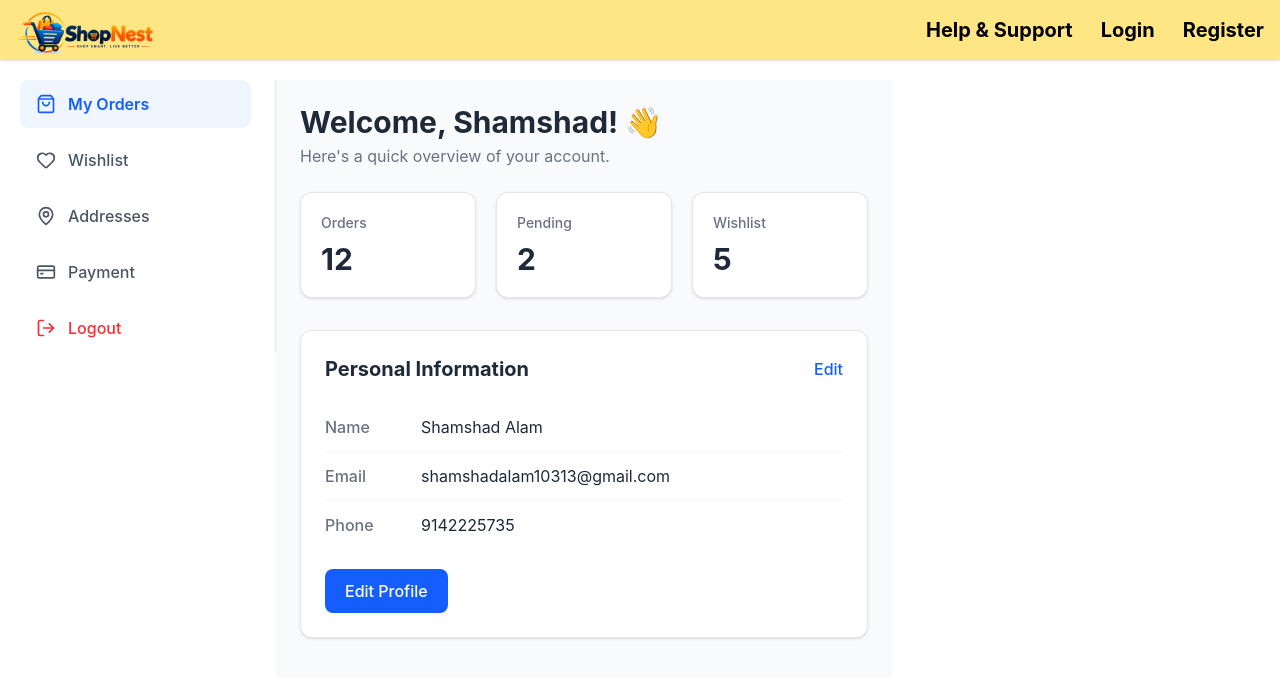
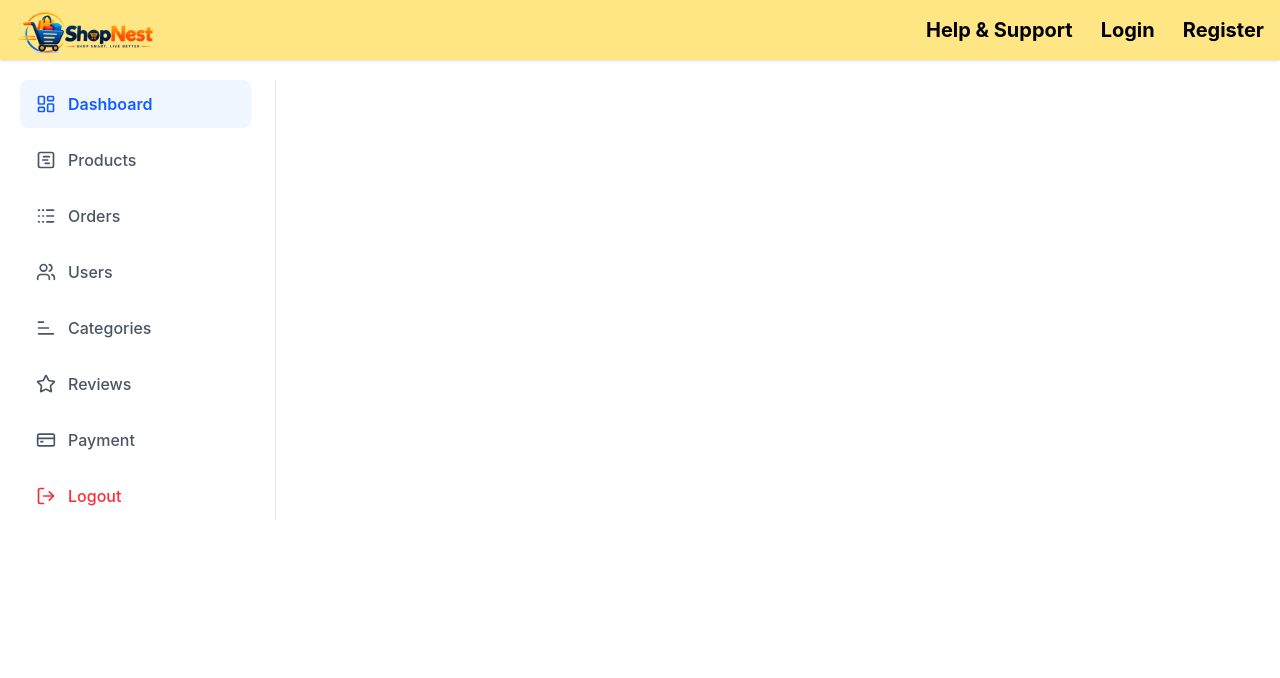
Before and after one commit to shamshadalam232/E-commerce-, a React app in the folder frontend/: page /profile in a window 1280 px wide. Shown: the top 678 px of the page. Built offline with nearby package versions, Linux system fonts and the light colour scheme; no server answers; the HTML template or start-up script is replaced by a standard one.

Commit message:
some new feature

```diff
--- /dev/null
+++ b/frontend/src/components/AdminProfileOneSide.jsx
@@ -0,0 +1,91 @@
+import React from 'react'
+import { Heart, CreditCard, LogOut, LayoutDashboard, SquareChartGantt, Logs, Users, ListSortAscending, Star} from "lucide-react";
+
+
+export default function AdminProfileOneSide({adminActiveTab, setAdminActiveTab}) {
+  return (
+   <div className="w-64 border-r border-gray-200 pr-6">
+
+  <div className="space-y-2">
+
+    {/* My Orders */}
+    <div onClick={() => setAdminActiveTab("dashBoard")} className="flex items-center gap-3 px-4 py-3 rounded-lg
+                    bg-blue-50 text-blue-600 font-semibold cursor-pointer">
+      <LayoutDashboard size={20} />
+      <span>Dashboard</span>
+    </div>
+
+    {/* Wishlist */}
+    <div onClick={() => setAdminActiveTab("createProduct")} className="flex items-center gap-3 px-4 py-3 rounded-lg
+                    text-gray-600 font-medium
+                    hover:bg-gray-100 hover:text-gray-900
+                    cursor-pointer transition">
+      <SquareChartGantt size={20} />
+      <span>Products</span>
+    </div>
+
+    {/* Wishlist */}
+    <div onClick={() => setAdminActiveTab("createProduct")} className="flex items-center gap-3 px-4 py-3 rounded-lg
+                    text-gray-600 font-medium
+                    hover:bg-gray-100 hover:text-gray-900
+                    cursor-pointer transition">
+     <Logs size={20} />
+      <span>Orders</span>
+    </div>
+
+
+    {/* Wishlist */}
+    <div onClick={() => setAdminActiveTab("createProduct")} className="flex items-center gap-3 px-4 py-3 rounded-lg
+                    text-gray-600 font-medium
+                    hover:bg-gray-100 hover:text-gray-900
+                    cursor-pointer transition">
+      <Users size={20} />
+      <span>Users</span>
+    </div>
+
+
+
+    {/* Wishlist */}
+    <div onClick={() => setAdminActiveTab("createProduct")} className="flex items-center gap-3 px-4 py-3 rounded-lg
+                    text-gray-600 font-medium
+                    hover:bg-gray-100 hover:text-gray-900
+                    cursor-pointer transition">
+      <ListSortAscending size={20} />
+      <span>Categories</span>
+    </div>
+
+
+
+    {/* Wishlist */}
+    <div onClick={() => setAdminActiveTab("createProduct")} className="flex items-center gap-3 px-4 py-3 rounded-lg
+                    text-gray-600 font-medium
+                    hover:bg-gray-100 hover:text-gray-900
+                    cursor-pointer transition">
+      <Star size={20} />
+      <span>Reviews</span>
+    </div>
+
+
+    {/* Payment */}
+    <div className="flex items-center gap-3 px-4 py-3 rounded-lg
+                    text-gray-600 font-medium
+                    hover:bg-gray-100 hover:text-gray-900
+                    cursor-pointer transition">
+      <CreditCard size={20} />
+      <span>Payment</span>
+    </div>
+
+    {/* Logout */}
+    <div className="flex items-center gap-3 px-4 py-3 rounded-lg
+                    text-red-500 font-medium
+                    hover:bg-red-50 hover:text-red-600
+                    cursor-pointer transition">
+      <LogOut size={20} />
+      <span>Logout</span>
+    </div>
+
+  </div>
+
+</div>
+  )
+}
--- /dev/null
+++ b/frontend/src/components/AdminSecondSide.jsx
@@ -0,0 +1,16 @@
+import React from 'react'
+import AddProduct from '../pages/admin/AddProduct'
+import DashBoard from '../pages/admin/DashBoard'
+import EditProduct from '../pages/admin/EditProduct'
+
+export default function AdminSecondSide({adminActiveTab}) {
+  return (
+    <div>
+        {adminActiveTab === "dashBoard" && <DashBoard /> }
+
+        {adminActiveTab === "createProduct" && <AddProduct />}
+
+        {adminActiveTab === "editProduct" && <EditProduct/> }
+    </div>
+  )
+}
--- a/frontend/src/pages/ProfilePage.jsx
+++ b/frontend/src/pages/ProfilePage.jsx
@@ -1,16 +1,45 @@
-import React, { useState } from 'react'
+import React, { useEffect, useState } from 'react'
 import ProfileOneSide from '../components/ProfileOneSide'
 import ProfileSecondSide from '../components/ProfileSecondSide'
+import api from '../api/Axios';
+import AdminProfileOneSide from '../components/AdminProfileOneSide';
+import AdminSecondSide from '../components/AdminSecondSide';
 
 export default function ProfilePage() {
 
   const [activeTab, setActiveTab] = useState("orders");
 
+  const [adminActiveTab, setAdminActiveTab] = useState('productCreate')
+
+  const [user, setUser] = useState(null)
+
+  useEffect (() => {
+      userData()
+  },[])
+
+  const userData = async () => {
+    const user = await api.get('/users/me')
+    console.log(user.data.findUser)
+    setUser(user.data.findUser)
+  }
+
 
   return (
-    <div className='flex p-5'>
+    <div>
+    {userData.role === 'user' ? (
+
+      <div className='flex p-5'>
         <div><ProfileOneSide activeTab={activeTab} setActiveTab={setActiveTab} /></div>
         <div><ProfileSecondSide activeTab={activeTab} /></div>
-    </div>
+     </div>
+
+    ) : (
+
+      <div className='flex p-5'>
+        <div><AdminProfileOneSide adminActiveTab={adminActiveTab} setAdminActiveTab={setAdminActiveTab} /></div>
+        <div><AdminSecondSide adminActiveTab={adminActiveTab} /></div>
+      </div>
+    )}
+   </div>
   )
 }
--- a/frontend/src/pages/WishListPage.jsx
+++ b/frontend/src/pages/WishListPage.jsx
@@ -2,6 +2,6 @@ import React from 'react'
 
 export default function WishListPage() {
   return (
-    <div>WishLise</div>
+    <div>WishListPage</div>
   )
 }
--- a/frontend/src/pages/admin/AddProduct.jsx
+++ b/frontend/src/pages/admin/AddProduct.jsx
@@ -0,0 +1,7 @@
+import React from 'react'
+
+export default function AddProduct() {
+  return (
+    <div>AddProduct</div>
+  )
+}
--- a/frontend/src/pages/admin/DashBoard.jsx
+++ b/frontend/src/pages/admin/DashBoard.jsx
@@ -0,0 +1,7 @@
+import React from 'react'
+
+export default function DashBoard() {
+  return (
+    <div>DashBoard</div>
+  )
+}
--- a/frontend/src/pages/admin/EditProduct.jsx
+++ b/frontend/src/pages/admin/EditProduct.jsx
@@ -0,0 +1,7 @@
+import React from 'react'
+
+export default function EditProduct() {
+  return (
+    <div>EditProduct</div>
+  )
+}
--- a/frontend/src/pages/admin/Orders.jsx
+++ b/frontend/src/pages/admin/Orders.jsx
@@ -0,0 +1,7 @@
+import React from 'react'
+
+export default function Orders() {
+  return (
+    <div>Orders</div>
+  )
+}
--- a/frontend/src/pages/admin/Products.jsx
+++ b/frontend/src/pages/admin/Products.jsx
@@ -0,0 +1,7 @@
+import React from 'react'
+
+export default function Products() {
+  return (
+    <div>Products</div>
+  )
+}
```
